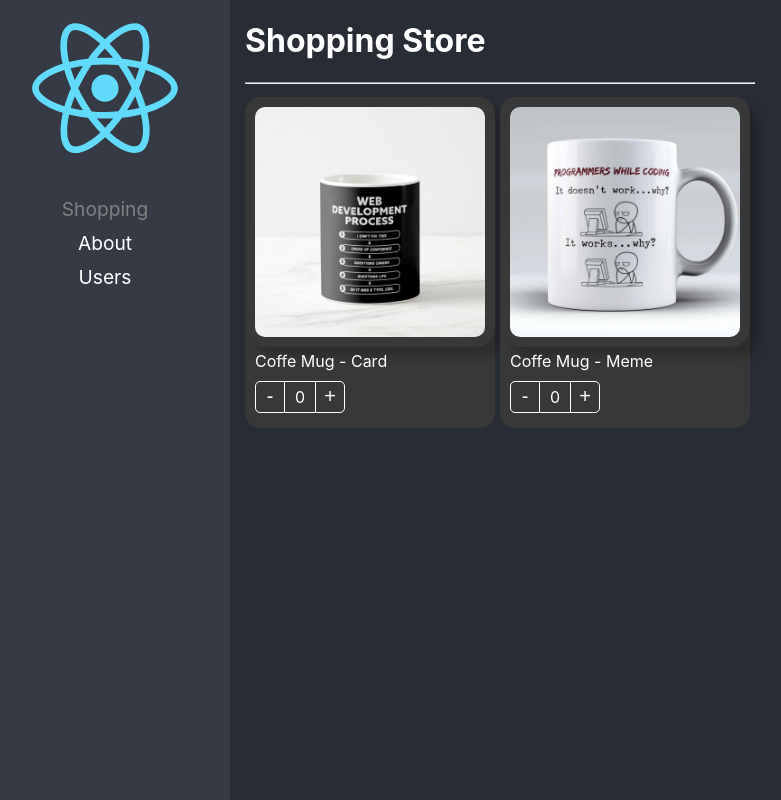
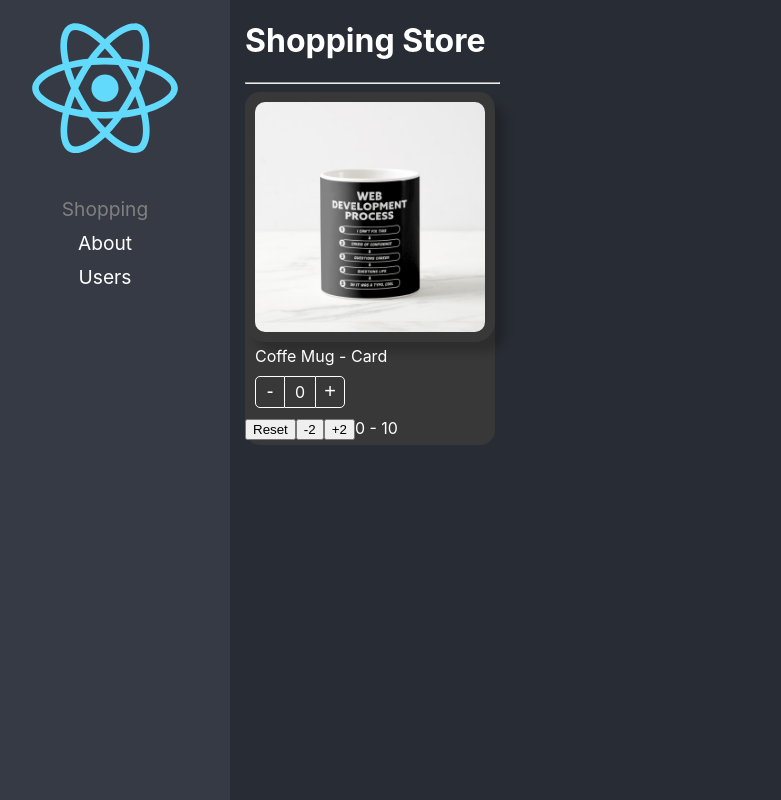
Before and after one commit to Leondvlpr/react-adv-project, a React (Create React App) app: page /shopping in a window 1280 px wide. Shown: the whole page, without its empty margins (20-801 px from the left). Built offline with nearby package versions, Linux system fonts and the light colour scheme.

Commit message:
Fin del patrón

```diff
--- a/src/02-components-patterns/components/ProductButtons.tsx
+++ b/src/02-components-patterns/components/ProductButtons.tsx
@@ -1,4 +1,4 @@
-import { useContext } from 'react';
+import { useCallback, useContext } from 'react';
 import styles from '../styles/styles.module.css';
 import { productContext } from './ProductCard';
 
@@ -7,14 +7,20 @@
     style?: React.CSSProperties
 }
 
-export const ProductButtons = ({className, style}: Props) => {
+export const ProductButtons = ({ className, style }: Props) => {
 
-    const { increaseBy, counter } = useContext(productContext);
+    const { increaseBy, counter, maxCount } = useContext(productContext);
+
+    const isMaxReachd = useCallback(
+        () => !!maxCount && counter === maxCount,
+        [counter, maxCount],
+    );
+
 
     return (
         <div
-        className={`${styles.buttonsContainer} ${className}`}
-        style={style}
+            className={`${styles.buttonsContainer} ${className}`}
+            style={style}
         >
             <button
                 className={styles.buttonMinus}
@@ -23,7 +29,7 @@
             <div className={styles.countLabel}>{counter}</div>
 
             <button
-                className={styles.buttonAdd}
+                className={`${styles.buttonAdd} ${isMaxReachd() && styles.disabled}`}
                 onClick={() => increaseBy(+1)}>+</button>
         </div>
     );
--- a/src/02-components-patterns/components/ProductCard.tsx
+++ b/src/02-components-patterns/components/ProductCard.tsx
@@ -1,28 +1,31 @@
 import styles from '../styles/styles.module.css';
 import { useProduct } from '../hooks/useProduct';
 import { createContext } from 'react';
-import { ProductContextProps, Product, onChangeArgs } from '../interfaces/interfaces';
+import { ProductContextProps, Product, onChangeArgs, InitialValues, ProductCardHandlers } from '../interfaces/interfaces';
 
 export const productContext = createContext({} as ProductContextProps);
 const { Provider } = productContext;
 
 export interface Props {
     product: Product;
-    children?: React.ReactElement | React.ReactElement[];
+    // children?: React.ReactElement | React.ReactElement[];
+    children: (args: ProductCardHandlers) => JSX.Element,
     className?: string;
     style?: React.CSSProperties;
     onChange?: (args: onChangeArgs) => void;
     value?: number;
+    initialValues?: InitialValues
 }
 
-export const ProductCard = ({ children, product, className, style, onChange, value }: Props) => {
+export const ProductCard = ({ children, product, className, style, onChange, value, initialValues }: Props) => {
 
-    const { counter, increaseBy } = useProduct({ onChange, product, value });
+    const { counter, increaseBy, maxCount, isMaxCountReached, reset } = useProduct({ onChange, product, value, initialValues });
 
     return (
         <Provider value={{
             counter,
             increaseBy,
+            maxCount,
             product
         }}>
             <div
@@ -30,7 +33,16 @@
                 style={style}
             >
 
-                {children}
+                {
+                    children({
+                        count: counter,
+                        isMaxCountReached,
+                        maxCount: initialValues?.maxCount,
+                        product,
+                        increaseBy,
+                        reset
+                    })
+                }
 
             </div>
         </Provider>
--- a/src/02-components-patterns/hooks/useProduct.ts
+++ b/src/02-components-patterns/hooks/useProduct.ts
@@ -1,32 +1,52 @@
-import { useState, useEffect } from 'react';
-import { onChangeArgs, Product } from '../interfaces/interfaces';
+import { useState, useEffect, useRef } from 'react';
+import { InitialValues, onChangeArgs, Product } from '../interfaces/interfaces';
 
 
 interface useProductArgs {
     product: Product;
     onChange?: (args: onChangeArgs) => void;
     value?: number;
+    initialValues?: InitialValues;
 }
 
 
-export const useProduct = ({ onChange, product, value = 0 }: useProductArgs) => {
+export const useProduct = ({ onChange, product, value = 0, initialValues }: useProductArgs) => {
 
-    const [counter, setCounter] = useState(value);
+    const [counter, setCounter] = useState<number>(initialValues?.count || value);
+    const isMounted = useRef(false);
 
     const increaseBy = (value: number) => {
 
-        const newValue = Math.max(counter + value, 0)
-        setCounter(newValue)
+        let newValue = Math.max(counter + value, 0)
+        if(initialValues?.maxCount) {
+            newValue = Math.min(newValue, initialValues.maxCount)
+        }
+
+        setCounter(newValue);
         onChange && onChange({ count: newValue, product });
     }
 
+    const reset = () => {
+        setCounter(initialValues?.count || value)
+    }
+
     useEffect(() => {
+        if (!isMounted.current) return;
         setCounter(value);
-    }, [value])
+    }, [value]);
+
+    useEffect(() => {
+        isMounted.current = true;
+    }, [])
+
 
 
     return {
         counter,
-        increaseBy
+        isMaxCountReached: !!initialValues?.count && initialValues.maxCount === counter,
+        maxCount: initialValues?.maxCount,
+
+        increaseBy,
+        reset
     }
 }
--- a/src/02-components-patterns/pages/ShopingPage.tsx
+++ b/src/02-components-patterns/pages/ShopingPage.tsx
@@ -1,30 +1,28 @@
 import { ProductButtons, ProductCard, ProductImage, ProductTitle } from "../components";
-import { Product } from '../interfaces/interfaces';
 import '../styles/custom-styles.css';
-import { useState } from 'react';
 import { products } from "../data/products";
-import { useShoppingCart } from '../hooks/useShoppingCart';
+
+const product = products[0];
 
 export const ShopingPage = () => {
-
-    const {shoppingCart, onProductCountChange} = useShoppingCart();
 
     return (
         <div>
             <h1>Shopping Store</h1>
             <hr />
-            <div style={{ display: 'flex', flexDirection: 'row', flexWrap: 'wrap' }}>
 
-
+            <ProductCard
+                key={product.id}
+                product={product}
+                className="bg-dark text-white"
+                initialValues={{
+                    count: 4,
+                    maxCount: 10
+                }}
+            >
                 {
-                    products.map(product => (
-                        <ProductCard
-                            key={product.id}
-                            product={product}
-                            className="bg-dark text-white"
-                            value={shoppingCart[product.id]?.count || 0}
-                            onChange={onProductCountChange}
-                        >
+                    ({ reset, count, increaseBy, isMaxCountReached, maxCount }) => (
+                        <>
                             <ProductImage
                                 className="custom-image"
                                 style={{
@@ -33,42 +31,19 @@
                             />
                             <ProductTitle className="text-white" />
                             <ProductButtons className="custom-buttons" />
-                        </ProductCard>
-                    ))
+
+                            <button onClick={reset}>Reset</button>
+                            <button onClick={() => increaseBy(-2)}>-2</button>
+                            {
+                                (!isMaxCountReached && <button onClick={() => increaseBy(2)}>+2</button>)
+                            }
+
+                            <span>{count} - {maxCount}</span>
+                        </>
+                    )
                 }
+            </ProductCard>
 
-
-            </div>
-
-            <div className="shopping-cart">
-                {
-                    Object.entries(shoppingCart).map(([key, product]) => (
-                        <ProductCard
-                            key={key}
-                            product={product}
-                            className="bg-dark text-white"
-                            style={{ width: '100px' }}
-                            onChange={onProductCountChange}
-                            value={product.count}
-                        // onChange={() => onProductCountChange()}
-                        >
-                            <ProductImage
-                                className="custom-image"
-                                style={{
-                                    boxShadow: '10px 10px 10px rgba(0,0,0,0.2)'
-                                }}
-                            />
-                            <ProductButtons
-                                className="custom-buttons"
-                                style={{
-                                    display: 'flex',
-                                    justifyContent: 'center'
-                                }}
-                            />
-                        </ProductCard>
-                    ))
-                }
-            </div>
         </div>
     )
 }
--- a/src/02-components-patterns/styles/styles.module.css
+++ b/src/02-components-patterns/styles/styles.module.css
@@ -60,3 +60,9 @@
 .buttonAdd:hover {
     background-color: rgba(0, 0, 0, 0.1);
 }
+
+.disabled {
+    border-color: gray !important;
+    border-left: 1 px solid white !important;
+    color: gray !important;
+}
```
Also changed, not shown: src/02-components-patterns/interfaces/interfaces.ts (+16 -0 lines).
